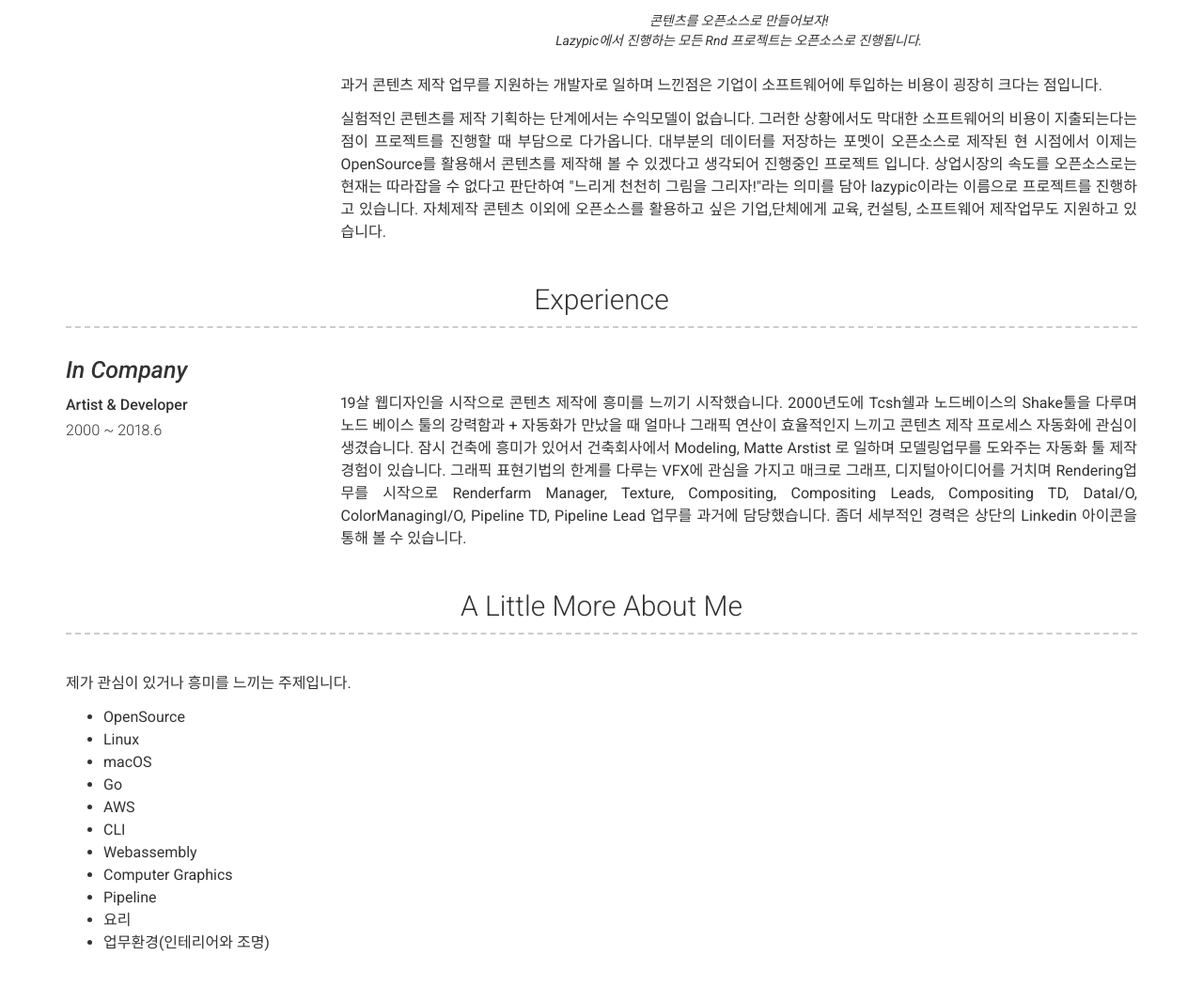
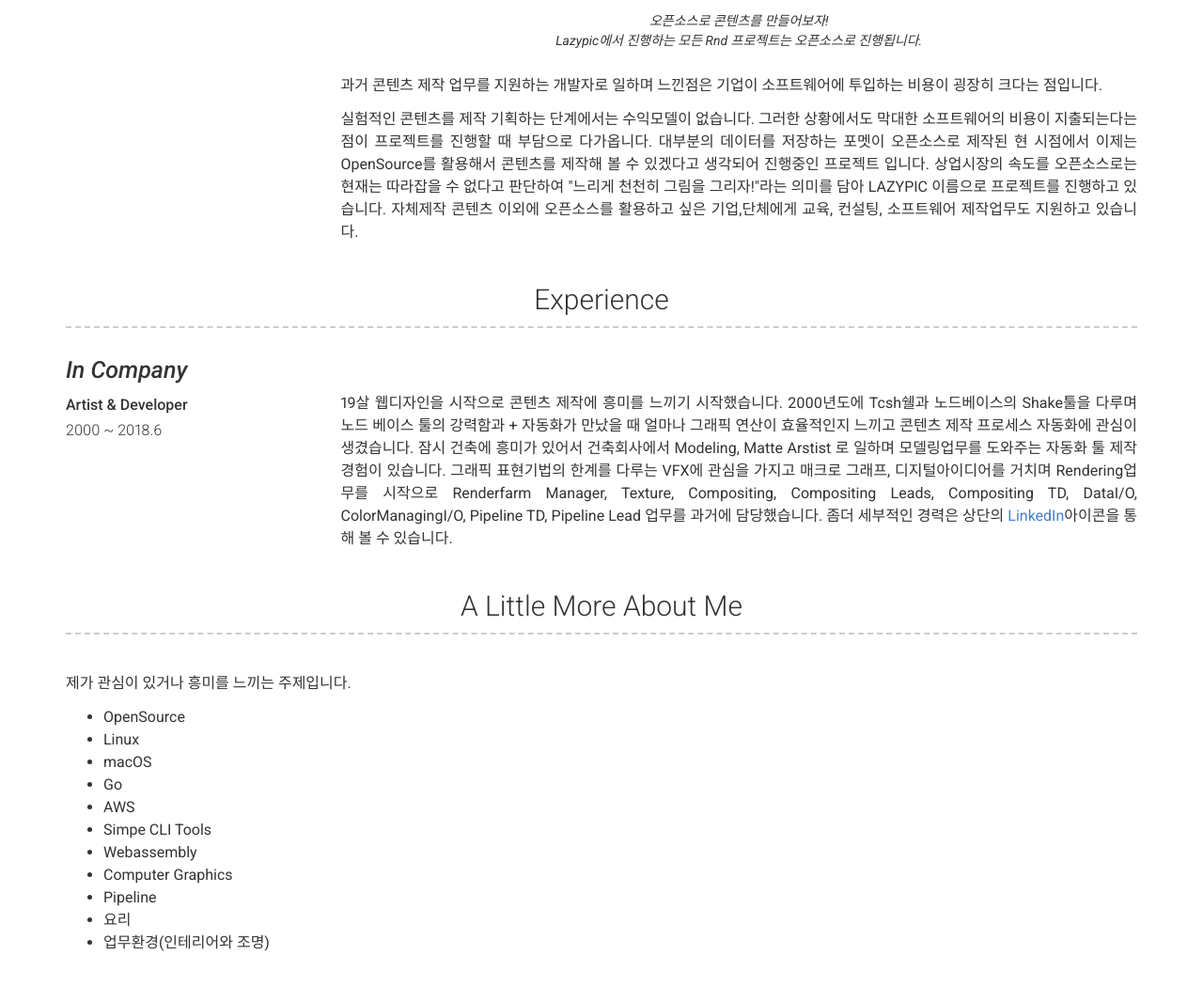
Before and after one commit to khw7096/khw7096.github.io, a plain HTML site: page index.html in a window 1280 px wide. Shown: the part 932-1982 px from the top of the page at 94% size. Drawn offline with nearby package versions, Linux system fonts and the light colour scheme.

Commit message:
문장을 조금더 수정함.

```diff
--- a/index.html
+++ b/index.html
@@ -41,7 +41,7 @@
   <div class="row clearfix"><div class="col-xs-12 col-sm-4 col-md-3 no-print">
         <span class="profile-img" style="background-image: url(images/profile.jpg)" />
       </div><div class="col-xs-12 col-sm-8 col-md-9 col-print-12">
-      <p>안녕하세요. 김한웅입니다. 저는 Lazypic에서 개발자로 일하고 있습니다. 자체 콘텐츠를 조금씩 제작하며 <mark>오픈소스</mark>를 활용한 <mark>콘텐츠 제작 파이프라인</mark>을 설계, 컨설팅하는 역할을 하고 있습니다. <mark>Amazon Web Service</mark> 클라우드 환경, 의존성없이 프로그래밍 할 수 있는 <mark>Go</mark> 언어의 활용, No Download, No Install, No Security Risk 기술의 <mark>Webassembly</mark> 기술을 좋아합니다.
+      <p>안녕하세요. 김한웅입니다. 저는 Lazypic에서 CEO 및 개발자로 일하고 있습니다. 자체 콘텐츠를 조금씩 제작하며 <mark>오픈소스</mark>를 활용한 <mark>콘텐츠 제작 파이프라인</mark>을 설계, 컨설팅하는 역할을 하고 있습니다. <mark>Amazon Web Service</mark> 클라우드 환경, 의존성없이 프로그래밍 할 수 있는 <mark>Go</mark> 언어의 활용, No Download, No Install, No Security Risk 기술의 <mark>Webassembly</mark> 기술을 좋아합니다.
 
     </div>
   </div>
@@ -59,13 +59,13 @@
       </div>
       <div class="col-xs-12 col-sm-8 col-md-9 col-print-12">
 	  <center><img src="https://cdn.rawgit.com/khw7096/e2537be55285cb84dbda28ae0b9063de/raw/001d6a01d9284f49e7159f0d0eb31d709a01c739/logo.svg"></center>
-	  <p class="quote">콘텐츠를 오픈소스로 만들어보자!<br>
+	  <p class="quote">오픈소스로 콘텐츠를 만들어보자!<br>
 	  Lazypic에서 진행하는 모든 Rnd 프로젝트는 오픈소스로 진행됩니다.</p>
 	  <p>과거 콘텐츠 제작 업무를 지원하는 개발자로 일하며 느낀점은 기업이 소프트웨어에 투입하는 비용이 굉장히 크다는 점입니다.</p>
 	  <p>
 	  실험적인 콘텐츠를 제작 기획하는 단계에서는 수익모델이 없습니다. 그러한 상황에서도 막대한 소프트웨어의 비용이 지출되는다는 점이 프로젝트를 진행할 때 부담으로 다가옵니다.
 	  대부분의 데이터를 저장하는 포멧이 오픈소스로 제작된 현 시점에서 이제는 OpenSource를 활용해서 콘텐츠를 제작해 볼 수 있겠다고 생각되어 진행중인 프로젝트 입니다.
-	  상업시장의 속도를 오픈소스로는 현재는 따라잡을 수 없다고 판단하여 "느리게 천천히 그림을 그리자!"라는 의미를 담아 lazypic이라는 이름으로 프로젝트를 진행하고 있습니다.
+	  상업시장의 속도를 오픈소스로는 현재는 따라잡을 수 없다고 판단하여 "느리게 천천히 그림을 그리자!"라는 의미를 담아 LAZYPIC 이름으로 프로젝트를 진행하고 있습니다.
 	  자체제작 콘텐츠 이외에 오픈소스를 활용하고 싶은 기업,단체에게 교육, 컨설팅, 소프트웨어 제작업무도 지원하고 있습니다.
 	  </p>
 	<!--<iframe width="420" height="345" src="https://www.youtube.com/embed/tgbNymZ7vqY"></iframe>-->
@@ -90,7 +90,7 @@
 		잠시 건축에 흥미가 있어서 건축회사에서 Modeling, Matte Arstist 로 일하며 모델링업무를 도와주는 자동화 툴 제작 경험이 있습니다.
 		그래픽 표현기법의 한계를 다루는 VFX에 관심을 가지고 매크로 그래프, 디지털아이디어를 거치며 Rendering업무를 시작으로 Renderfarm Manager, Texture, Compositing, Compositing Leads,
 		Compositing TD, DataI/O, ColorManagingI/O, Pipeline TD, Pipeline Lead 업무를 과거에 담당했습니다.
-		좀더 세부적인 경력은 상단의 Linkedin 아이콘을 통해 볼 수 있습니다.
+		좀더 세부적인 경력은 상단의 <a target="_blank" href="https://www.linkedin.com/in/hanwoong-kim-a8b0933a/">LinkedIn</a>아이콘을 통해 볼 수 있습니다.
       </div>
     </div>
 
@@ -106,7 +106,7 @@
   <li>macOS</li>
   <li>Go</li>
   <li>AWS</li>
-  <li>CLI</li>
+  <li>Simpe CLI Tools</li>
   <li>Webassembly</li>
   <li>Computer Graphics</li>
   <li>Pipeline</li>
```
